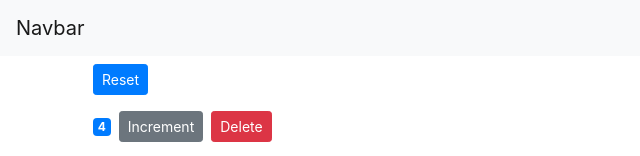
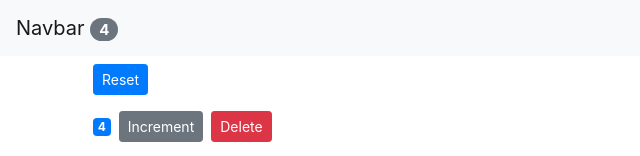
Before and after one commit to sandeepsinghal/react-app-cart, a React (Create React App) app: page / in a window 1280 px wide. Shown: the top 156 px of the page, without its empty margins (0-640 px from the left). Built offline with nearby package versions, Linux system fonts and the light colour scheme.

Commit message:
showing data at top

```diff
--- a/src/App.js
+++ b/src/App.js
@@ -42,7 +42,7 @@ class App extends Component{
   render(){
     return (
       <React.Fragment>
-        <NavBar/>
+        <NavBar totalCounters = {this.state.counters.length}/>
         <main className="container">
           <Counters
             counters={this.state.counters}
--- a/src/components/navbar.jsx
+++ b/src/components/navbar.jsx
@@ -5,7 +5,10 @@ class NavBar extends Component {
     return (
       <nav className="navbar navbar-light bg-light">
         <a className="navbar-brand" href="#">
-          Navbar
+          Navbar{" "}
+          <span className="badge badge-pill badge-secondary">
+            {this.props.totalCounters}
+          </span>
         </a>
       </nav>
     );
```
